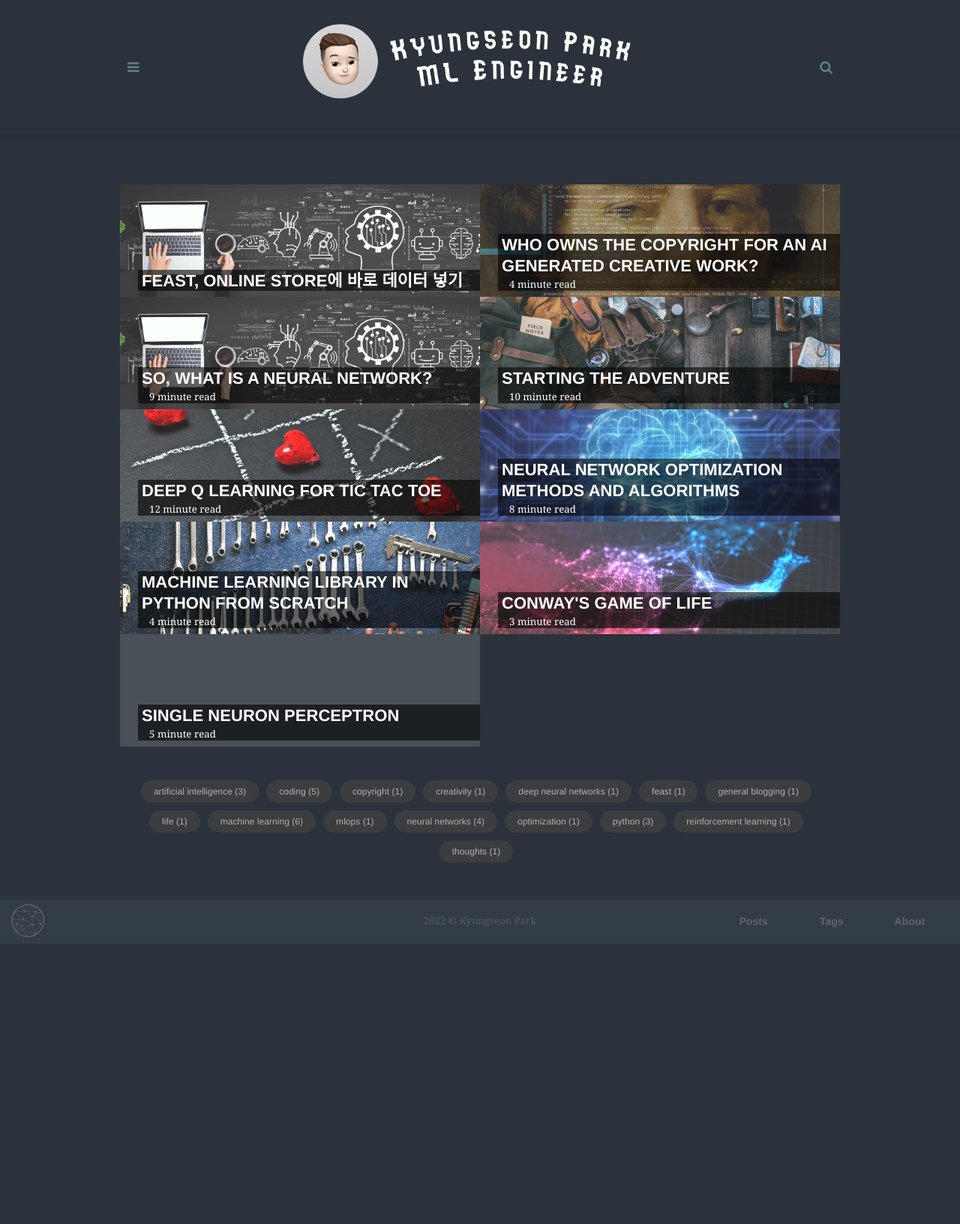
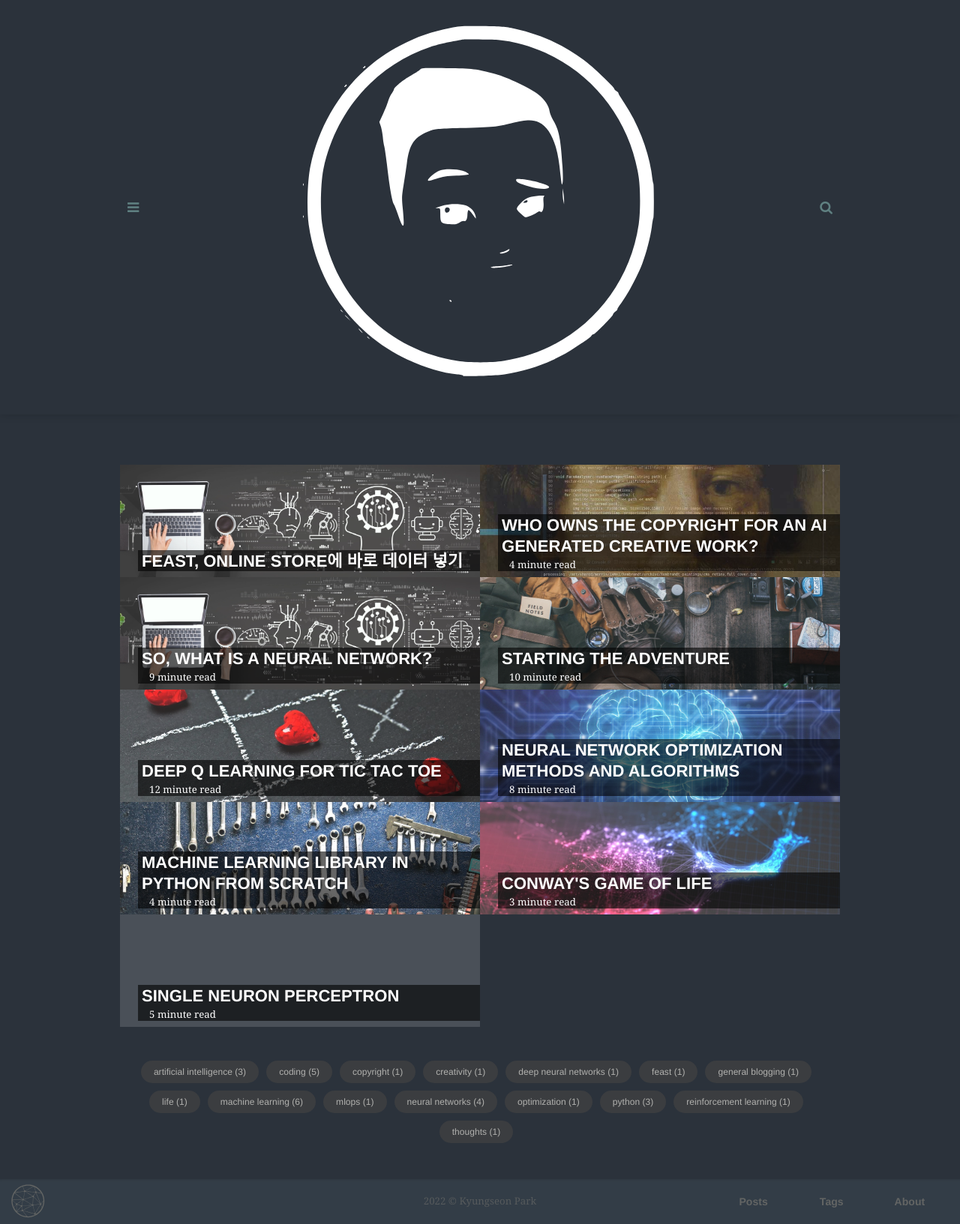
Before and after one commit to kyungseonpark/kyungseonpark.github.io, a Jekyll site: the page built from index.html, in a window 1280 px wide. Shown: the whole page at 75% size. Built offline with Jekyll 4.4.1, drawn with Linux system fonts in a browser that asks for light colours; some web fonts are replaced; the list of posts is cut into pages by our own code; before the commit the page ends 1259 px from its top, so only the background shows below that.

Commit message:
change log img

```diff
--- a/_config.yml
+++ b/_config.yml
@@ -4,8 +4,8 @@ description: "ML Engineer's Blog Interested in ML and MLops" # this means to ign
 permalink: ':title:output_ext'
 baseurl: "/" # the subpath of your site, e.g. /blog
 url: "https://kyungseonpark.github.io" # the base hostname & protocol for your site, e.g. http://example.com
-logo: "/assets/img/branding/pks_mimo_logo.png"
-logo-icon: "/assets/img/branding/pks_mimo.png"
+logo: "/assets/img/branding/pks_mimo_logo.svg"
+logo-icon: "/assets/img/branding/pks_mimo_white.svg"
 logo-icon-SEO: "/assets/img/branding/pks_mimo.png" # must be a non SVG file
 
 # Night/Dark mode
@@ -20,7 +20,7 @@ logo-icon-SEO: "/assets/img/branding/pks_mimo.png" # must be a non SVG file
 # the browser is closed or not)
 night_mode: "auto"
 
-logo-dark: "/assets/img/branding/pks_mimo_logo_dark.png"
+logo-dark: "/assets/img/branding/pks_mimo_white.svg"
 highlight_theme: syntax-base16.monokai.dark # select a dark theme for the code highlighter if needed
 
 # Author settings
@@ -51,7 +51,7 @@ paginate_path: 'page:num'
 words_per_minute: 200
 
 # Comments
-comments: utteranc  #[disqus, utteranc]
+comments: disqus  #[disqus, utteranc]
 comments_opts:
   comments_curtain: yes # leave empty to show the disqus embed directly
   repo: # The GitHub repo URL.  https://utteranc.es/
```
Also changed, not shown: assets/img/branding/pks_mimo.svg (deleted), assets/img/branding/pks_mimo_dark.svg (added), assets/img/branding/pks_mimo_white.svg (added).
